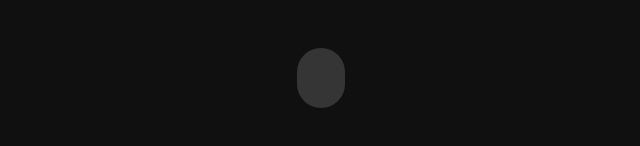
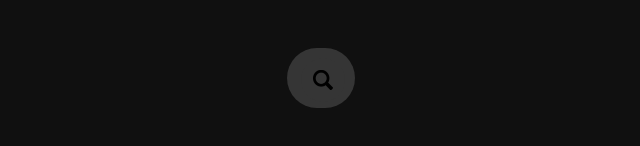
Before and after one commit to lucasbizachi/expanding-bar--animation, a plain HTML site: page index.html in a window 1280 px wide. Shown: the part 322-468 px from the top of the page, 319-959 px from the left. Drawn offline with Linux system fonts and the light colour scheme.

Commit message:
indexadd

```diff
--- a/index.html
+++ b/index.html
@@ -11,6 +11,7 @@
     <div class="search-box">
         <input type="text" placeholder="Search Here..." class="search-input">
         <a href="#" class="search-btn">
+            <img src="lupaicon.png" alt="">
             <i class="fas fa-search"></i>
         </a>
     </div>
--- a/style.css
+++ b/style.css
@@ -45,6 +45,11 @@ body {
     transition: 0.4s ease;
 }
 
+img {
+    width: 20px;
+    height: 20px;
+}
+
 .search-box:hover > .search-input,
 .search-input:focus{
     width: 240px;
```
Also changed, not shown: lupaicon.png (added).
